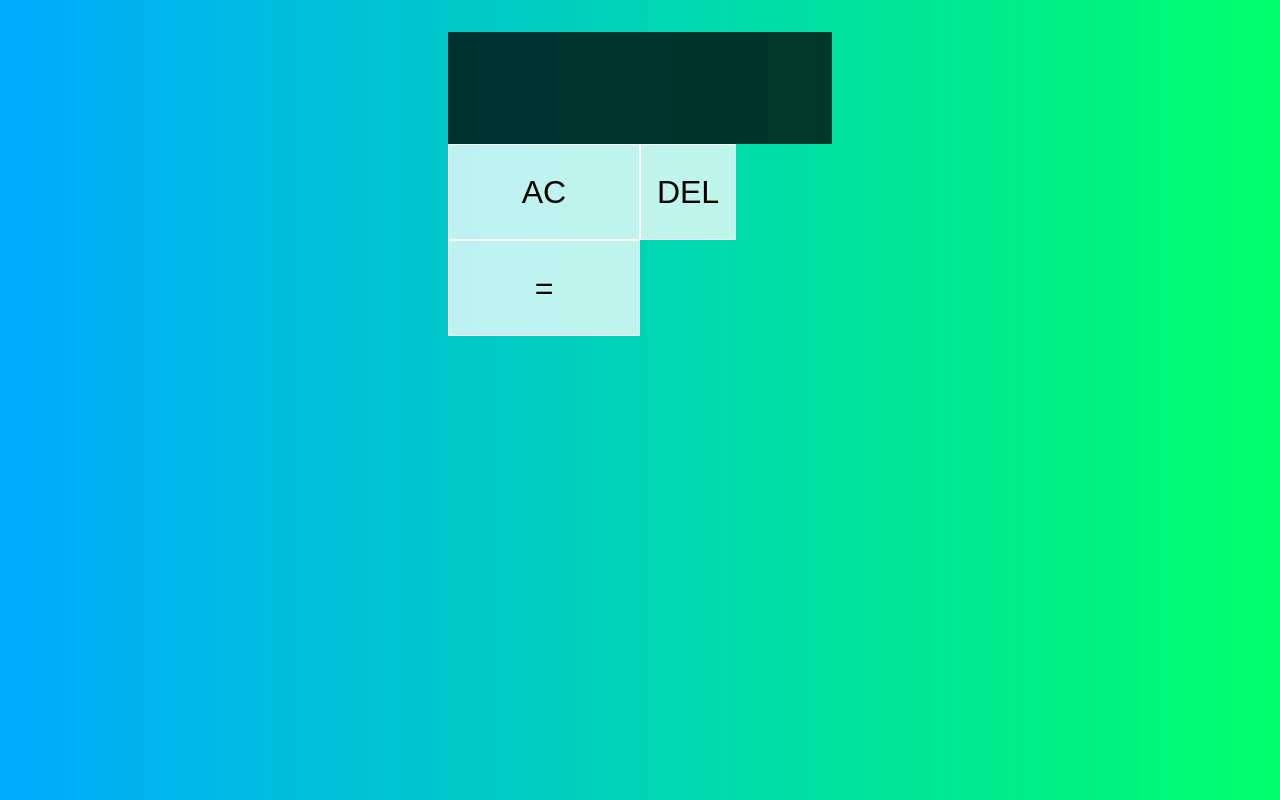
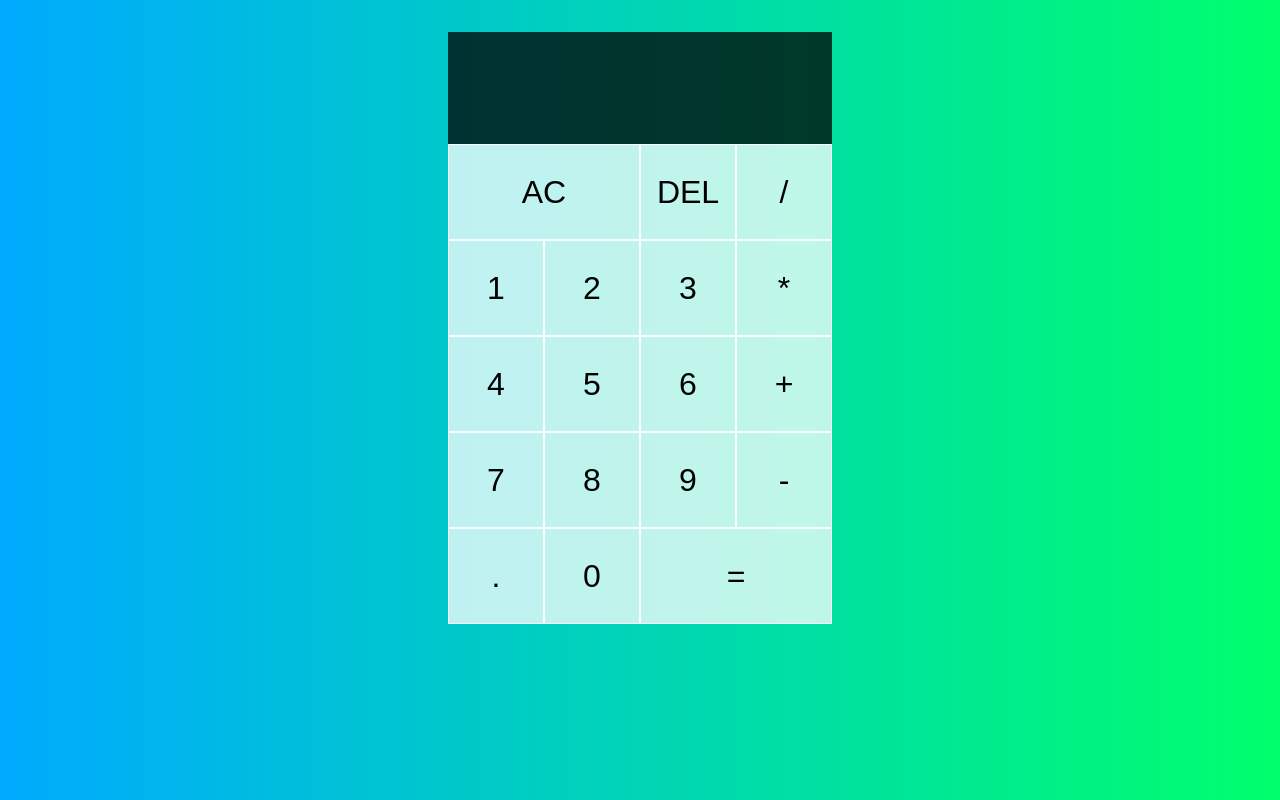
Before and after one commit to Thushan98/react-calculator, a React (Create React App) app: page / in a window 1280 px wide. Built offline with nearby package versions, Linux system fonts and the light colour scheme.

Commit message:
done
back end done

```diff
--- a/src/App.js
+++ b/src/App.js
@@ -1,4 +1,5 @@
 
+import { toBePartiallyChecked } from '@testing-library/jest-dom/dist/matchers';
 import { useReducer } from 'react';
 import './App.css';
 import DigitButton from "./DigitButton"
@@ -9,13 +10,21 @@
   ADD_DIGIT: 'add-digit',
   CHOOSE_OPERATION: 'choose-operation',
   CLEAR: 'clear',
-  DELERE_DIGIT: 'delete-digit',
+  DELETE_DIGIT: 'delete-digit',
   EVALUATE: 'evaluate'
 }
 
 function reducer(state, {type, payload}){
   switch(type){
     case ACTIONS.ADD_DIGIT:
+      if (state.overwrite){
+        return {
+          ...state,
+          currentOperand: payload.digit,
+          overwrite:false,
+        }
+
+      }
       if(payload.digit === "0" && state.currentOperand === "0") {
         return state
       }
@@ -26,7 +35,92 @@
         ...state,
         currentOperand: `${state.currentOperand || ""}${payload.digit}`,
       }
+    case ACTIONS.CHOOSE_OPERATION:
+      if (state.currentOperand == null && state.previousOperand == null) {
+        return state
+      }
+      if(state.currentOperand == null){
+        return {
+          ...state,
+          operation: payload.operation,
+        }
+      }
+      if (state.previousOperand == null) {
+        return {
+          ...state,
+          operation: payload.operation,
+          previousOperand: state.currentOperand,
+          currentOperand: null,
+        }
+      }
+      return {
+        ...state,
+        previousOperand: evaluate(state),
+        operation: payload.operation,
+        currentOperand: null
+      }
+    case ACTIONS.CLEAR:
+      return {}
+    case ACTIONS.DELETE_DIGIT:
+      if (state.overwrite){
+        return {
+          ...state,
+          overwrite: false,
+          currentOperand: null
+        }
+      }
+      if (state.currentOperand == null) return state
+      if (state.currentOperand.length === 1) {
+        return { ...state, currentOperand: null}
+      }
+      return {
+        ...state,
+        currentOperand: state.currentOperand.slice(0, -1)
+      }
+    case ACTIONS.EVALUATE:
+      if (state.operation == null || state.currentOperand == null || state.previousOperand == null){
+        return state
+      }
+      return {
+        ...state,
+        overwrite: true,
+        previousOperand: null,
+        operation: null,
+        currentOperand: evaluate(state),
+      }
   }
+}
+function evaluate({ currentOperand, previousOperand, operation}) {
+  const prev = parseFloat(previousOperand)
+  const current = parseFloat(currentOperand)
+  if (isNaN(prev) || isNaN(current)) return ""
+  let computation = ""
+  switch (operation) {
+    case "+":
+      computation = prev + current
+      break
+    case "-":
+      computation = prev - current
+      break
+    case "*":
+      computation = prev * current
+      break
+    case "/":
+      computation = prev / current
+      break
+  }
+  return computation.toString()
+}
+
+const INTEGER_FORMATTER = new Intl.NumberFormat("en-us", {
+  maximumFractionDigits:0,
+})
+
+function formatOperand(operand) {
+  if (operand == null ) return
+  const [integer, decimal] = operand.split('.')
+  if (decimal == null) return INTEGER_FORMATTER.format(integer)
+  return `${INTEGER_FORMATTER.format(integer)}.${decimal}`
 }
 
 function App() {
@@ -37,12 +131,12 @@
     <div className="calculator-grid">
       <div className='output'>
         <div className='previous-operand'>
-        {previousOperand} {operation}
+          {formatOperand(previousOperand)} {operation}
         </div>
-        <div className='current-operand'>{currentOperand}</div>
+        <div className='current-operand'>{formatOperand(currentOperand)}</div>
       </div>
-      <button className='span-two'>AC</button>
-      <button>DEL</button>
+      <button className='span-two' onClick={() => dispatch({type: ACTIONS.CLEAR})}>AC</button>
+      <button onClick={() => dispatch({type: ACTIONS.DELETE_DIGIT})}>DEL</button>
       <OperationButton operation="/" dispatch={dispatch} />
       <DigitButton digit="1" dispatch={dispatch} />
       <DigitButton digit="2" dispatch={dispatch} />
@@ -58,7 +152,7 @@
       <OperationButton operation="-" dispatch={dispatch} />
       <DigitButton digit="." dispatch={dispatch} />
       <DigitButton digit="0" dispatch={dispatch} />
-      <button className='span-two'>=</button>
+      <button className='span-two'onClick={() => dispatch({type: ACTIONS.EVALUATE})}>=</button>
     </div>
   );
 }
--- a/src/OperationButton.js
+++ b/src/OperationButton.js
@@ -1,10 +1,11 @@
 import {ACTIONS} from "./App"
 
 export default function OperationButton({dispatch, operation}){
-    return
+    return (
         <button
             onClick={() => dispatch({ type:ACTIONS.CHOOSE_OPERATION, payload:{operation} })}
         >
             {operation}
         </button>
+    )
 }
```
Also changed, not shown: src/DigitButton.js (+4 -3 lines).
